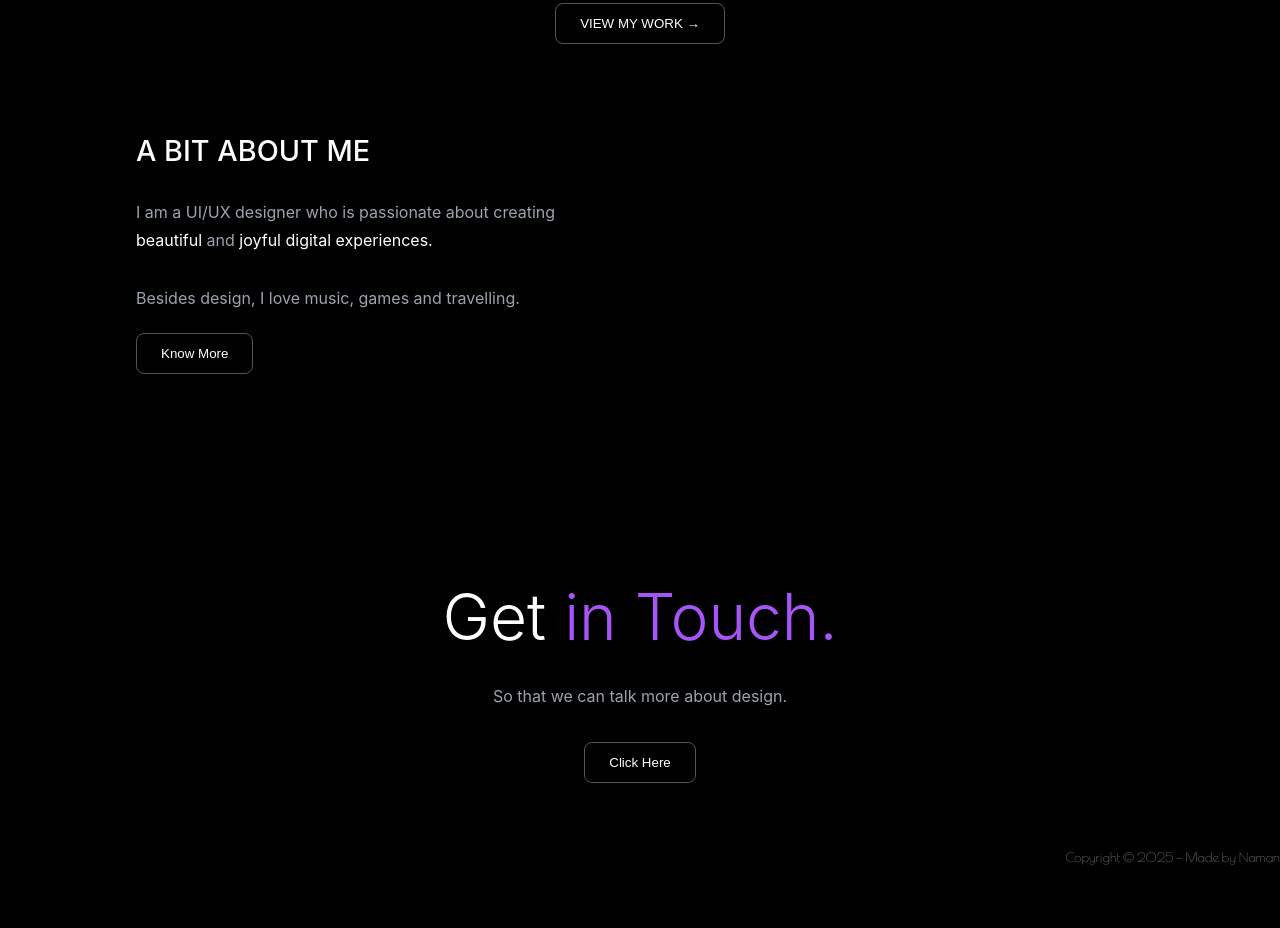
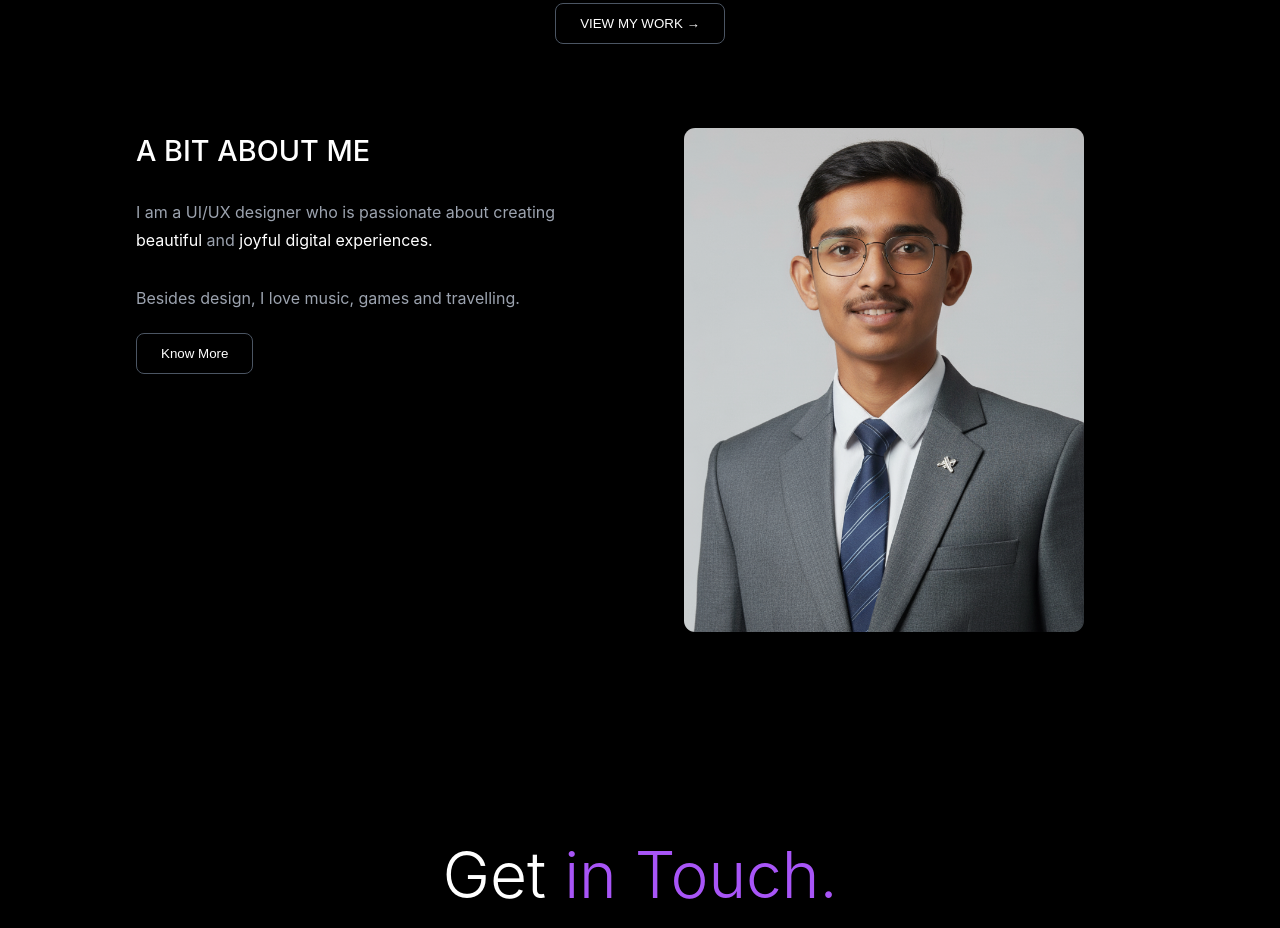
Before and after one commit to NamanProjects/NAMAN_GAJJAR, a plain HTML site: page index.html in a window 1280 px wide. Shown: the part 1780-2708 px from the top of the page. Before the commit the page ends 2648 px from the top, so only its background shows below. Drawn offline with nearby package versions, Linux system fonts and the light colour scheme; a web font is replaced by a local one.

Commit message:
Update index.html

```diff
--- a/index.html
+++ b/index.html
@@ -93,7 +93,7 @@
                 <div class="btn-abt"><button class="about-btn">Know More</button>
                 </div></div>
                 <div class="photo-grid">
-                    <img src="/Projects.015/Portfolio-main/namangajjar.png" alt="">
+                    <img src="namangajjar.png" alt="naman gajjar">
                     </div>
                 </div>
             </div>
```
